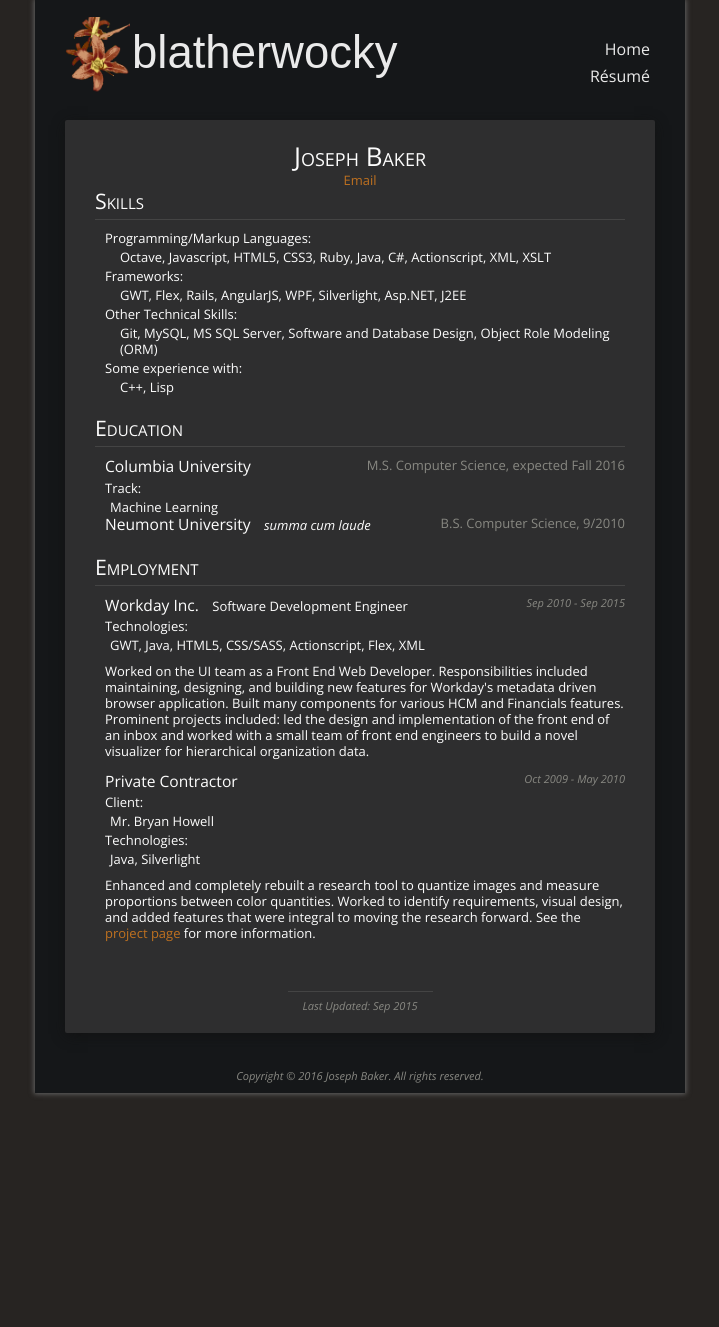
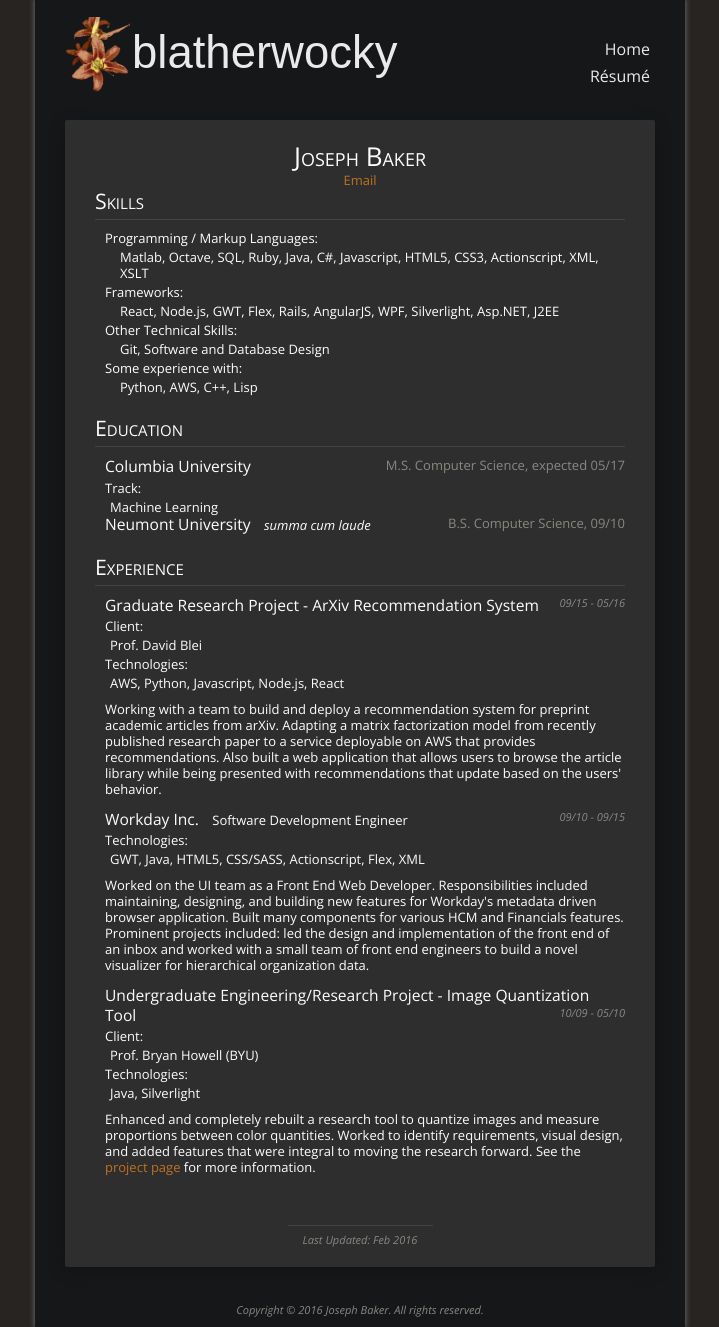
Before and after one commit to blatherwock/blatherwock.github.com, a Jekyll site: the page built from pages/resume.md, in a window 1280 px wide. Shown: the whole page, without its empty margins (280-999 px from the left). Built offline with Jekyll 4.4.1, drawn with Linux system fonts in a browser that asks for light colours; some web fonts are replaced.

Commit message:
updating resume data

```diff
--- a/pages/resume.md
+++ b/pages/resume.md
@@ -13,49 +13,61 @@ page_class: bl-resume
 <h2>Skills</h2>
 <section>
 <dl class="bl-skills">
-  <dt>Programming/Markup Languages</dt>
-  <dd>Octave, Javascript, HTML5, CSS3, Ruby, Java, C#, Actionscript, XML, XSLT</dd>
-  <dt>Frameworks</dt>
-  <dd>GWT, Flex, Rails, AngularJS, WPF, Silverlight, Asp.NET, J2EE</dd>
-  <dt>Other Technical Skills</dt>
-  <dd>Git, MySQL, MS SQL Server, Software and Database Design, Object Role Modeling (ORM)</dd>
-  <dt>Some experience with</dt>
-  <dd>C++, Lisp</dd>
+	<dt>Programming / Markup Languages</dt>
+	<dd>Matlab, Octave, SQL, Ruby, Java, C#, Javascript, HTML5, CSS3, Actionscript, XML, XSLT</dd>
+	<dt>Frameworks</dt>
+	<dd>React, Node.js, GWT, Flex, Rails, AngularJS, WPF, Silverlight, Asp.NET, J2EE</dd>
+	<dt>Other Technical Skills</dt>
+	<dd>Git, Software and Database Design</dd>
+	<dt>Some experience with</dt>
+	<dd>Python, AWS, C++, Lisp</dd>
 </dl>
 </section>
 
 <h2>Education</h2>
 <section>
 <h3>Columbia University</h3>
-<span class="bl-info bl-info-degree">M.S. Computer Science, expected Fall 2016</span>
+<span class="bl-info bl-info-degree">M.S. Computer Science, expected 05/17</span>
 <dl>
   <dt>Track</dt>
   <dd>Machine Learning</dd>
 </dl>
 <h3>Neumont University</h3>
 <em>summa cum laude</em>
-<span class="bl-info bl-info-degree">B.S. Computer Science, 9/2010</span>
+<span class="bl-info bl-info-degree">B.S. Computer Science, 09/10</span>
 </section>
 
-<h2>Employment</h2>
+<h2>Experience</h2>
 <section>
+<h3>Graduate Research Project - ArXiv Recommendation System</h3>
+<span class="bl-info bl-info-job_date">09/15 - 05/16</span>
+<dl>
+  <dt>Client</dt>
+  <dd>Prof. David Blei</dd>
+  <dt>Technologies</dt>
+  <dd>AWS, Python, Javascript, Node.js, React</dd>
+</dl>
+<p>Working with a team to build and deploy a recommendation system for preprint academic articles from arXiv. Adapting a matrix factorization model from recently published research paper to a service deployable on AWS that provides recommendations. Also built a web application that allows users to browse the article library while being presented with recommendations that update based on the users&#x27; behavior.</p>
+
 <h3>Workday Inc.</h3>
 <span>Software Development Engineer</span>
-<span class="bl-info bl-info-job_date">Sep 2010 - Sep 2015</span>
+<span class="bl-info bl-info-job_date">09/10 - 09/15</span>
 <dl>
   <dt>Technologies</dt>
   <dd>GWT, Java, HTML5, CSS/SASS, Actionscript, Flex, XML</dd>
 </dl>
-<p>Worked on the UI team as a Front End Web Developer. Responsibilities included maintaining, designing, and building new features for Workday's metadata driven browser application. Built many components for various HCM and Financials features. Prominent projects included: led the design and implementation of the front end of an inbox and worked with a small team of front end engineers to build a novel visualizer for hierarchical organization data.</p>
-<h3>Private Contractor</h3>
-<span class="bl-info bl-info-job_date">Oct 2009 - May 2010</span>
+<p>Worked on the UI team as a Front End Web Developer. Responsibilities included maintaining, designing, and building new features for Workday&#x27;s metadata driven browser application. Built many components for various HCM and Financials features. Prominent projects included: led the design and implementation of the front end of an inbox and worked with a small team of front end engineers to build a novel visualizer for hierarchical organization data.</p>
+
+<h3>Undergraduate Engineering/Research Project - Image Quantization Tool</h3>
+<span class="bl-info bl-info-job_date">10/09 - 05/10</span>
 <dl>
   <dt>Client</dt>
-  <dd>Mr. Bryan Howell</dd>
+  <dd>Prof. Bryan Howell (BYU)</dd>
   <dt>Technologies</dt>
   <dd>Java, Silverlight</dd>
 </dl>
 <p>Enhanced and completely rebuilt a research tool to quantize images and measure proportions between color quantities. Worked to identify requirements, visual design, and added features that were integral to moving the research forward. <span class="bl-web_only">See the <a href="/pages/projects/color_proportion.html">project page</a> for more information.</span></p>
 </section>
 
-<footer><date class="bl-info" pubdate="09-2015">Last Updated: Sep 2015</date></footer>
+
+<footer><date class="bl-info" pubdate="Feb 2016">Last Updated: Feb 2016</date></footer>
```
